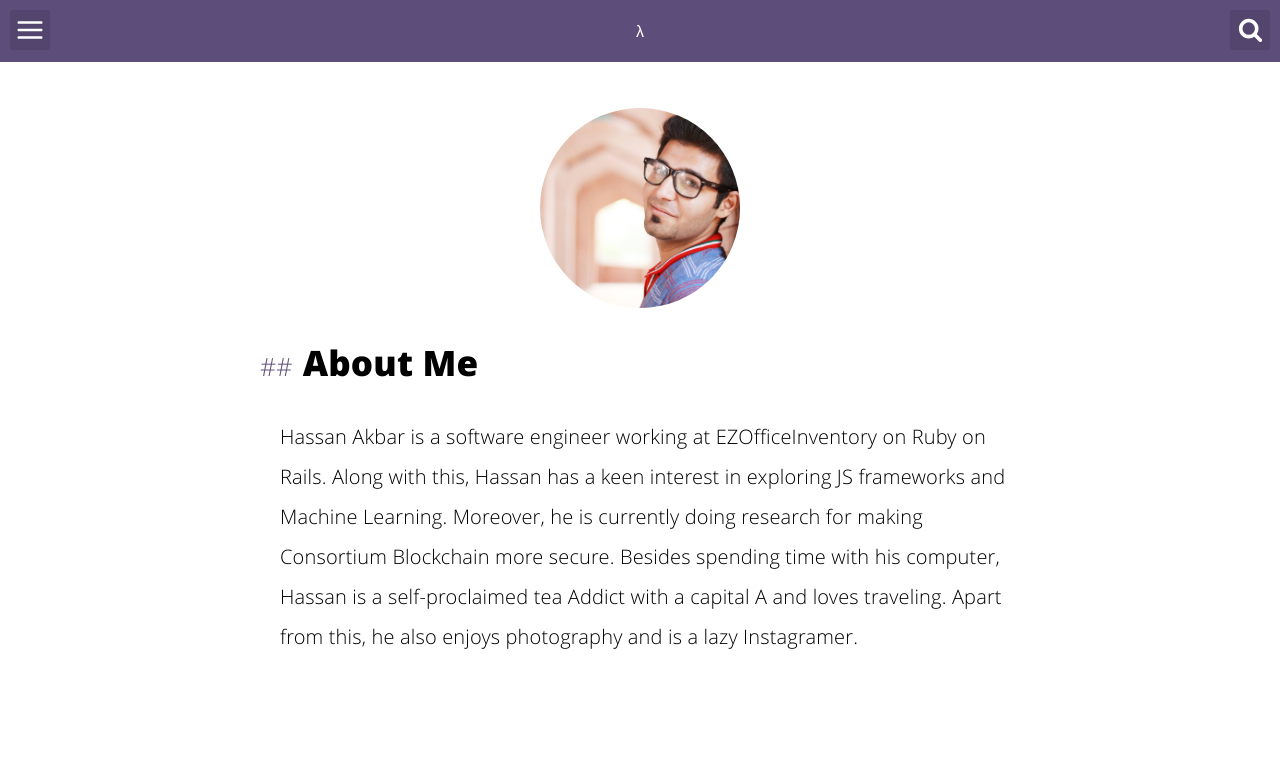
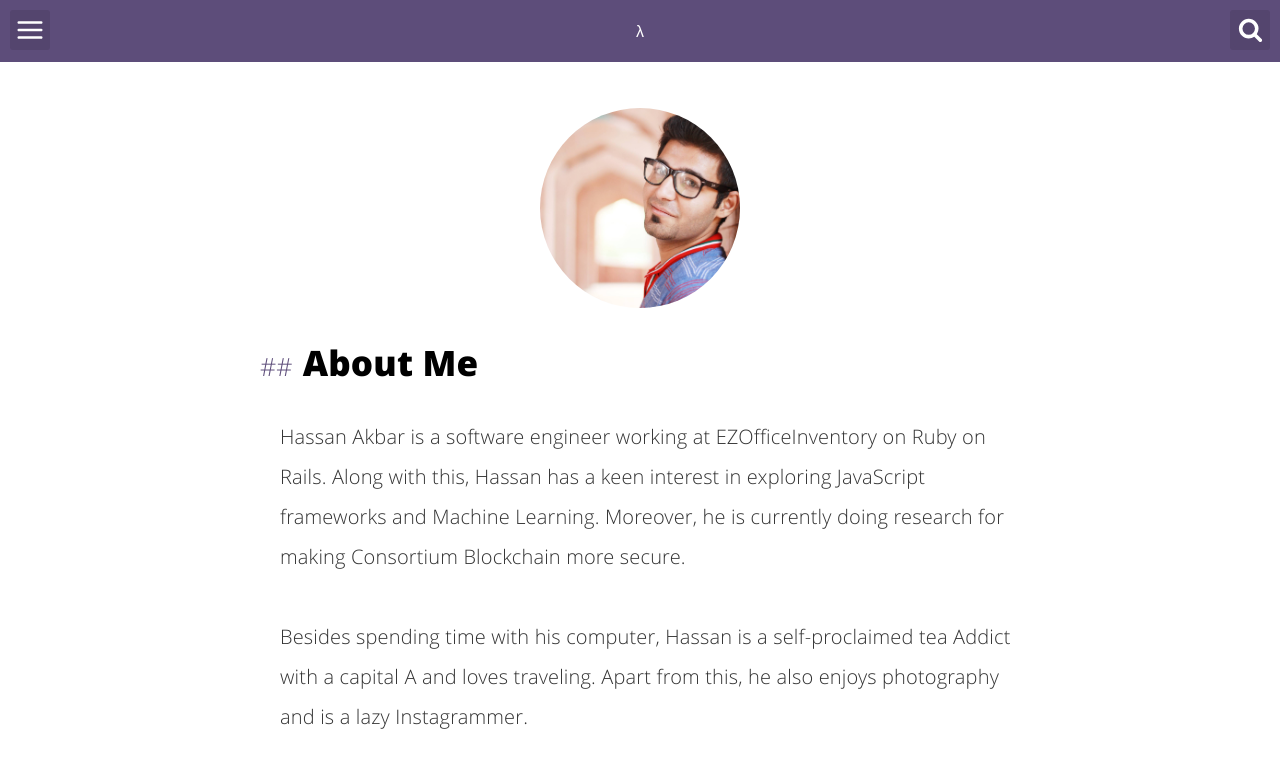
Before and after one commit to HassanAkbar/hassanakbar.github.io, a Jekyll site: the page built from about.html, in a window 1280 px wide. Shown: the top 768 px of the page. Built offline with Jekyll 4.4.1, drawn with Linux system fonts in a browser that asks for light colours.

Commit message:
about me

```diff
--- a/about.html
+++ b/about.html
@@ -11,14 +11,18 @@
 
 <div class="aboutme">
   <ul class="recent">
-    Hassan Akbar is a software engineer working at EZOfficeInventory on Ruby on Rails. Along with this, Hassan has a keen interest in exploring JS frameworks and Machine Learning. Moreover, he is currently doing research for making Consortium Blockchain more secure.
-
-    Besides spending time with his computer, Hassan is a self-proclaimed tea Addict with a capital A and loves traveling. Apart from this, he also enjoys photography and is a lazy Instagramer.
+    <li>
+      Hassan Akbar is a software engineer working at EZOfficeInventory on Ruby on Rails. Along with this, Hassan has a keen interest in exploring JavaScript frameworks and Machine Learning. Moreover, he is currently doing research for making Consortium Blockchain more secure.
+    </li>
+    <br>
+    <li>
+      Besides spending time with his computer, Hassan is a self-proclaimed tea Addict with a capital A and loves traveling. Apart from this, he also enjoys photography and is a lazy Instagrammer.
+    </li>
   </ul>
 
  <!--
     {% for project in site.projects %}
-        <li><a href="{{ project.url}}"><h3 class="project-name" itemprop="name">{{ project.name }}</h3></a></li>
+        <li><a href="{{ project.url}}"><h3 class="project-name" itemprop="name">{{ project.name }}</h3></a><<li>
       {% endfor %}
  -->
 
```
